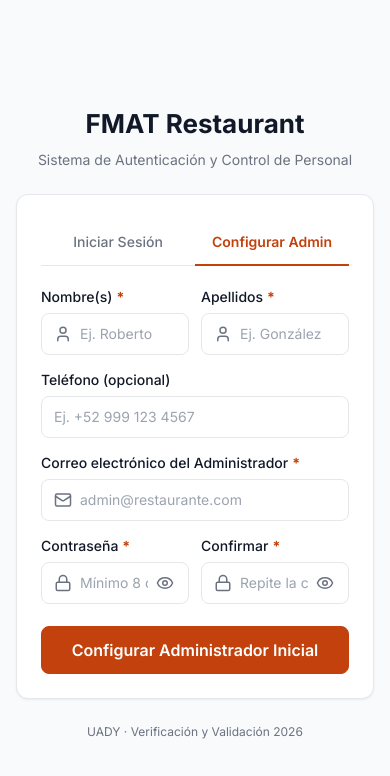
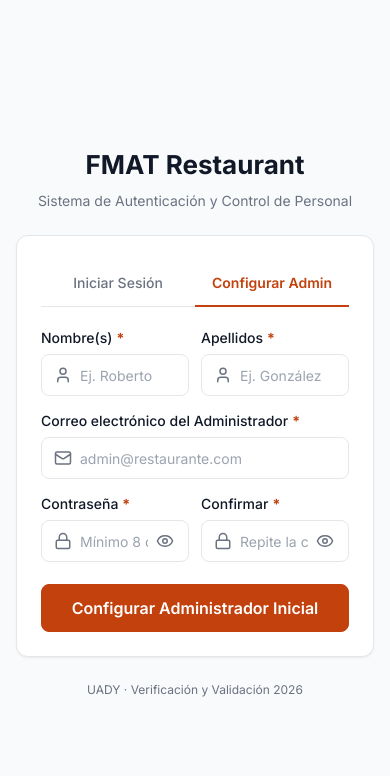
Before and after one commit to FMAT-Restaurant/Auth-Frontend, a React (Vite) app: page / in a window 390 px wide. Both pictures are taken after a click on the button "Configurar Admin". Shown: the top 776 px of the page. Built offline with nearby package versions, Linux system fonts and the light colour scheme; no server answers.

Commit message:
fix(ui): remove phone field from admin setup form

```diff
--- a/src/components/auth/SetupAdminForm.tsx
+++ b/src/components/auth/SetupAdminForm.tsx
@@ -10,7 +10,6 @@
 export const SetupAdminForm: React.FC<SetupAdminFormProps> = ({ onSuccess }) => {
   const [firstName, setFirstName] = useState('');
   const [lastName, setLastName] = useState('');
-  const [phone, setPhone] = useState('');
   const [email, setEmail] = useState('');
   const [password, setPassword] = useState('');
   const [confirmPassword, setConfirmPassword] = useState('');
@@ -39,7 +38,6 @@
         password,
         firstName: firstName.trim() || undefined,
         lastName: lastName.trim() || undefined,
-        phone: phone.trim() || undefined,
       });
 
       onSuccess(session);
@@ -71,13 +69,6 @@
           leftIcon={<UserIcon size={18} />}
         />
       </div>
-
-      <Input
-        label="Teléfono (opcional)"
-        placeholder="Ej. +52 999 123 4567"
-        value={phone}
-        onChange={(e) => setPhone(e.target.value)}
-      />
 
       <Input
         label="Correo electrónico del Administrador"
```
